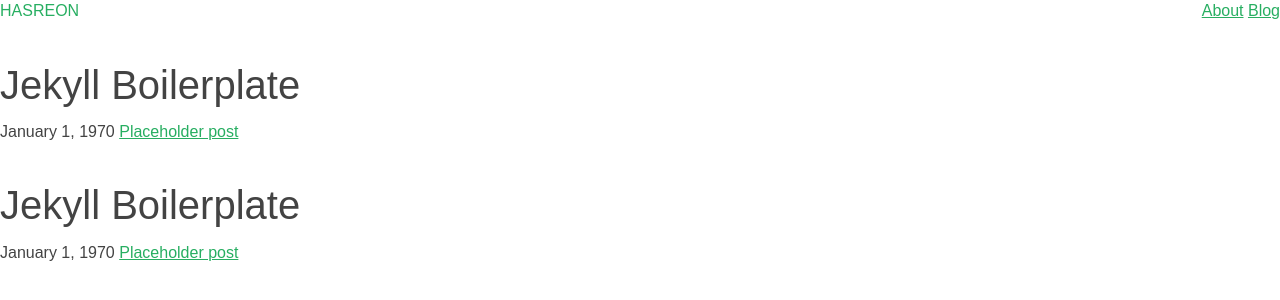
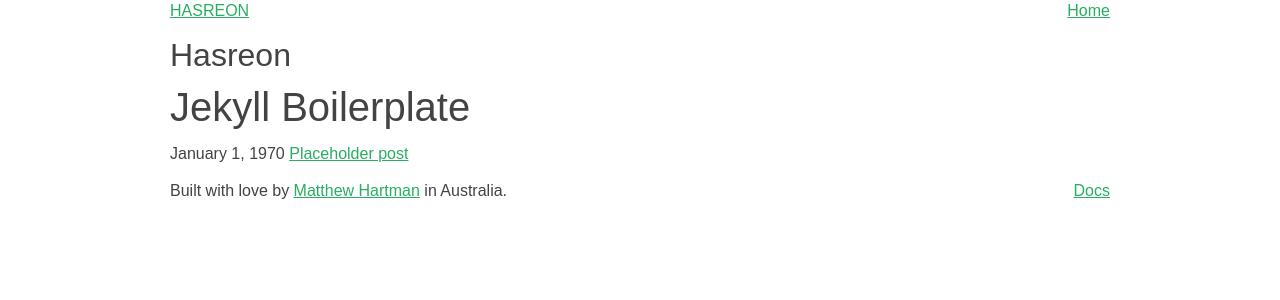
Before and after one commit to Hasreon/Hasreon.github.io, a Jekyll site: the page built from index.html, in a window 1280 px wide. Shown: the top 300 px of the page. Built offline with Jekyll 4.4.1, drawn with Linux system fonts in a browser that asks for light colours.

Commit message:
Updated layout

```diff
--- a/_layouts/default.html
+++ b/_layouts/default.html
@@ -8,23 +8,34 @@
     </head>
     <body>
 <div class="header dark-blue-row">
+  <div class="container row-4 tablet-row-3 mobile-row-3">
     <div class="clear mobile-center-text">
-		      <a href="/" class="logo left mobile-no-float uppercase">{{ site.title }}</a>
-		      <ul class="navigation inline-list right mobile-full mobile-container-full">
-		        <li><a href="/about.html">About</a></li>
-		        <li><a href="/blog.html">Blog</a></li>
+      <a href="/" class="left mobile-no-float uppercase">{{site.title}}</a>
+      <ul class="navigation inline-list right no-mobile">
+        <li><a class="active" href="/">Home</a></li>
       </ul>
     </div>
   </div>
-    	<div class="row clear">
-		  {% unless page.type == post %}
-		  <h2>{{ page.title }}</h2>
-		  {% endunless %}
-		  <p>
-		  	{{ content }}
-		  </p>
 </div>
-        {{ content }}
 
+<div class="row">
+  <div class="container introduction-block clear thin">
+  	<h2>{{site.title}}</h2>
+	{{content}}
+  </div>
+</div>
+
+<div class="footer">
+  <div class="container clear">
+    <div class="left col-6 left-text mobile-full mobile-left-text">
+      Built with love by <a title=":)" href="http://www.matthewhartman.com.au">Matthew Hartman</a> in Australia.
+    </div>
+    <div class="right col-6 right-text mobile-full mobile-left-text">
+      <ul class="inline-list footer-list">
+      <li><a href="/base/docs/">Docs</a></li>
+      </ul>
+    </div>
+  </div>
+</div>
     </body>
 </html>
```
Lines whose indentation alone changed are shown as unchanged.
